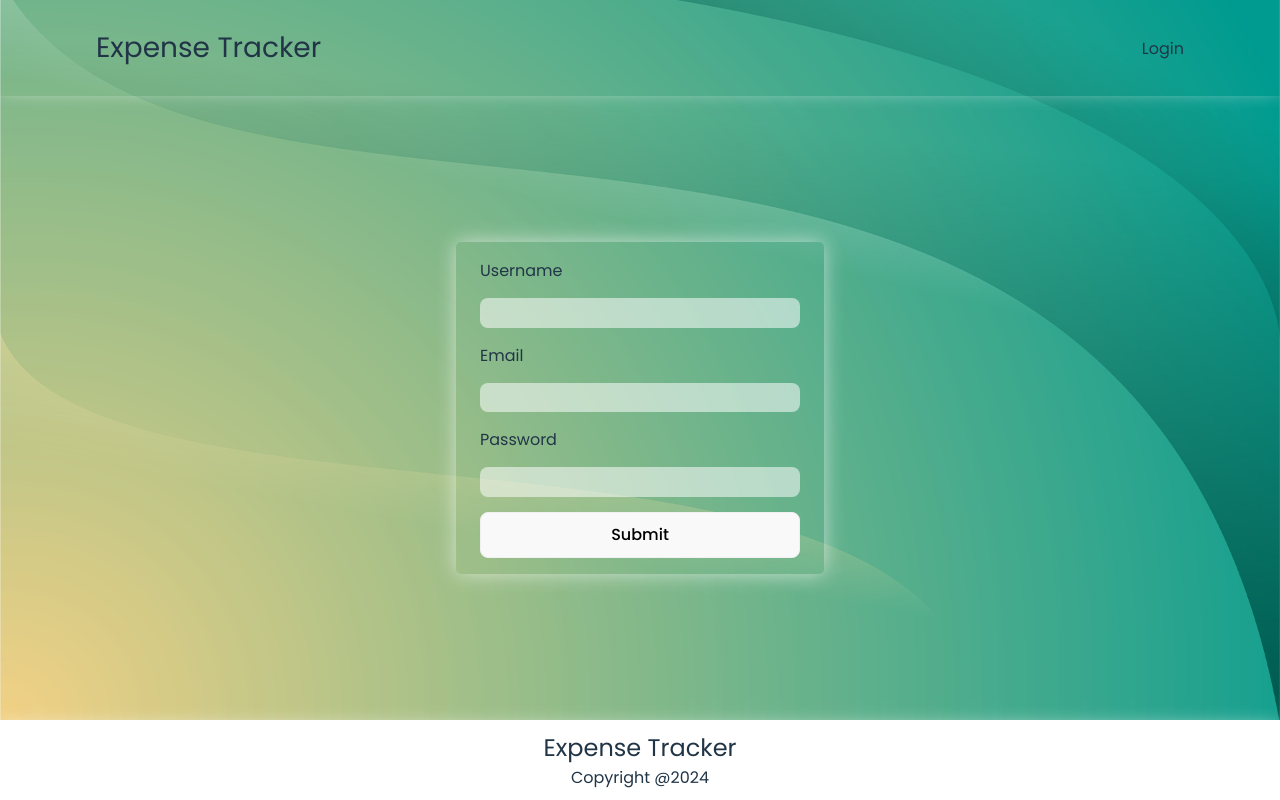
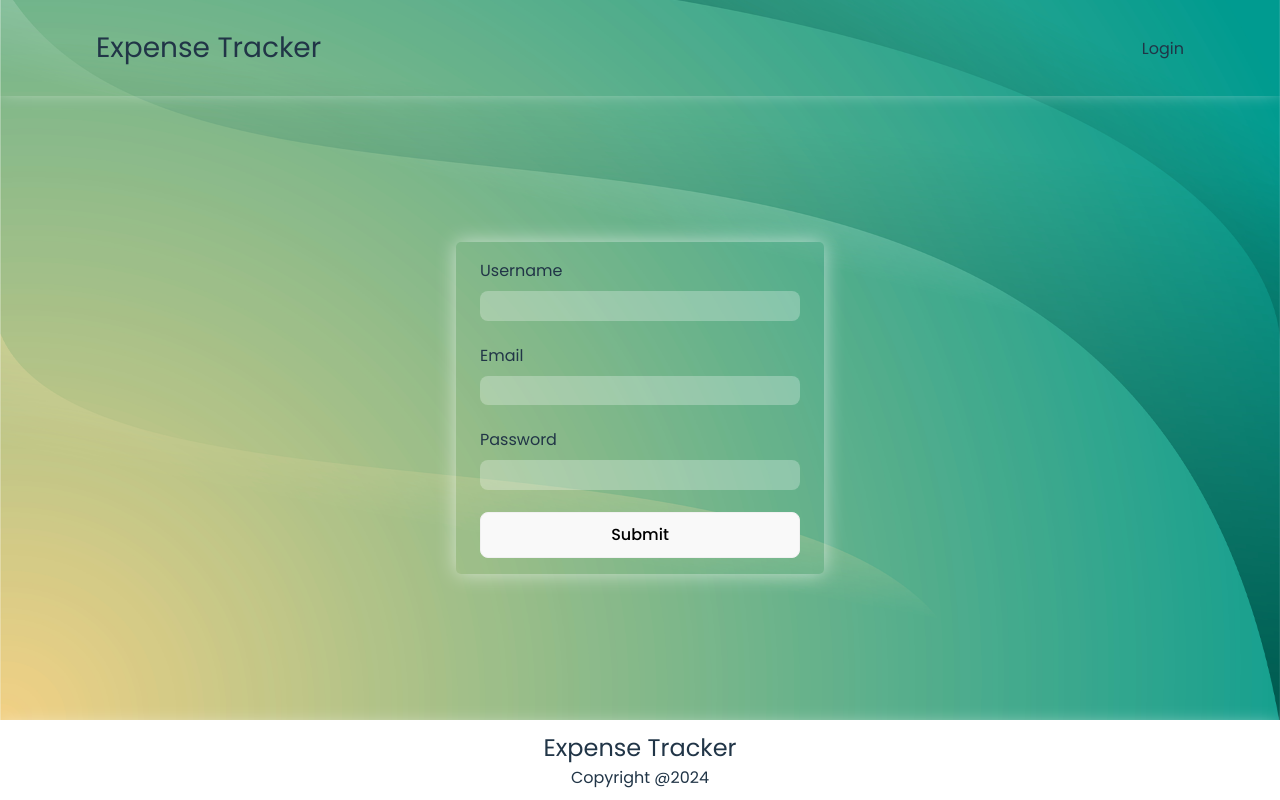
Before and after one commit to saladinhodzic/Expense-Tracker, a React (Vite) app: page /auth in a window 1280 px wide. Built offline with nearby package versions, Linux system fonts and the light colour scheme.

Commit message:
improving styles on input fields even more

```diff
--- a/src/index.css
+++ b/src/index.css
@@ -39,11 +39,18 @@ h2 {
 }
 
 input {
-  background-color: #ffffff89;
+  background-color: #ffffff45;
   border: none;
   border-radius: 8px;
   padding: 0.25em 1em;
   font-size: 1.1em;
+  transition: all 200ms ease-in;
+  outline: none;
+}
+input:focus {
+  background-color: transparent;
+  border: 2px solid #ffffffaa;
+  outline: none;
 }
 
 button {
--- a/src/pages/Login/Login.css
+++ b/src/pages/Login/Login.css
@@ -13,5 +13,8 @@
   justify-content: space-between;
 }
 
-.login-form input {
+.input-field {
+  display: flex;
+  flex-direction: column;
+  gap: 0.5em;
 }
--- a/src/pages/Login/Login.jsx
+++ b/src/pages/Login/Login.jsx
@@ -22,6 +22,7 @@ export default function Login() {
   return (
     <div className="login-wrapper">
       <form className="login-form" onSubmit={formik.handleSubmit}>
+        <div className="input-field">
           <label htmlFor="username">Username</label>
           <input
             type="text"
@@ -30,6 +31,8 @@ export default function Login() {
             onChange={formik.handleChange}
             value={formik.values.username}
           />
+        </div>
+        <div className="input-field">
           <label htmlFor="email">Email</label>
           <input
             type="email"
@@ -38,6 +41,8 @@ export default function Login() {
             onChange={formik.handleChange}
             value={formik.values.email}
           />
+        </div>
+        <div className="input-field">
           <label htmlFor="password">Password</label>
           <input
             type="password"
@@ -46,6 +51,7 @@ export default function Login() {
             onChange={formik.handleChange}
             value={formik.values.password}
           />
+        </div>
 
         <button type="submit">Submit</button>
       </form>
```
Lines whose indentation alone changed are shown as unchanged.
